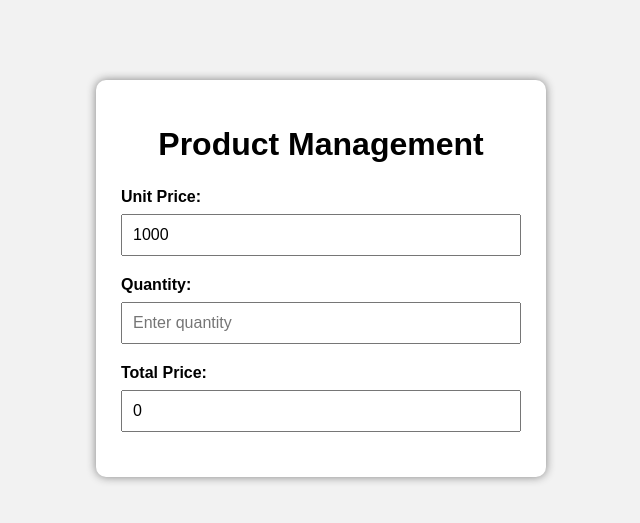
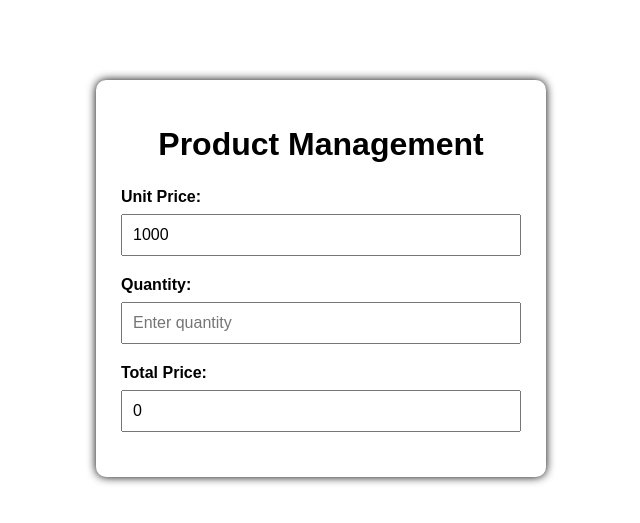
Before and after one commit to jannatnisa/learning-web-technologies-spring2025-2026-sec-j, a PHP site: page / in a window 1280 px wide. Shown: the top 523 px of the page, without its empty margins (319-959 px from the left). Run offline with PHP 8.4, Linux system fonts and the light colour scheme.

Commit message:
Update JS Lab Task-4

```diff
--- a/Lab-7/index.html
+++ b/Lab-7/index.html
@@ -1,8 +1,6 @@
 <!DOCTYPE html>
 <html>
 <head>
-    <meta charset="UTF-8">
-    <meta name="viewport" content="width=device-width, initial-scale=1.0">
     <title>Product Management Page</title>
     <link rel="stylesheet" href="style.css">
 </head>
--- a/Lab-7/style.css
+++ b/Lab-7/style.css
@@ -1,6 +1,5 @@
 body {
-    font-family: Arial, sans-serif;
-    background-color: #f2f2f2;
+    font-family: Arial;
     margin: 0;
     padding: 0;
 }
@@ -8,10 +7,9 @@ body {
 .container {
     width: 400px;
     margin: 80px auto;
-    background-color: white;
     padding: 25px;
     border-radius: 10px;
-    box-shadow: 0px 0px 10px gray;
+    box-shadow: 0px 0px 10px;
 }
 
 h1 {
```
